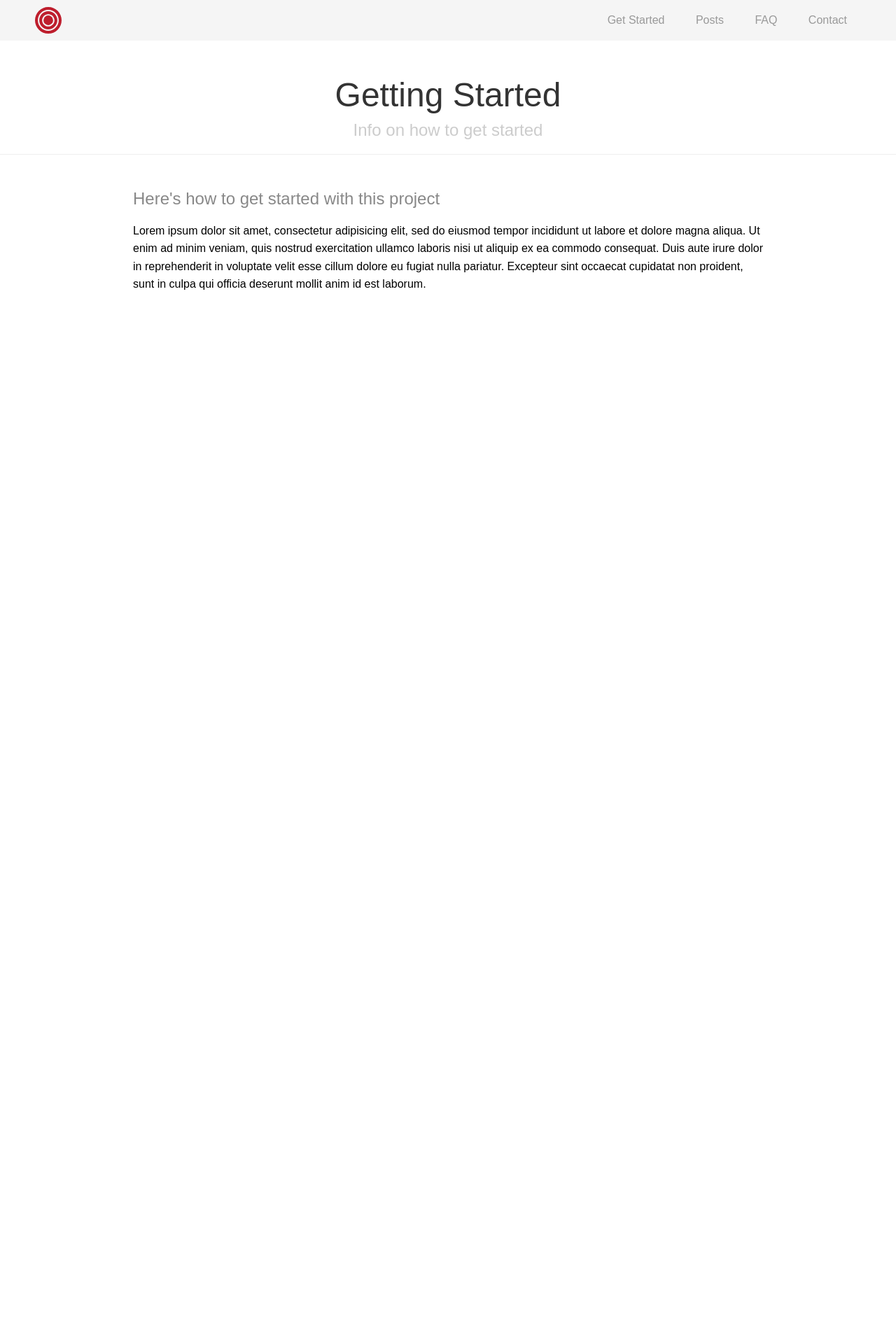
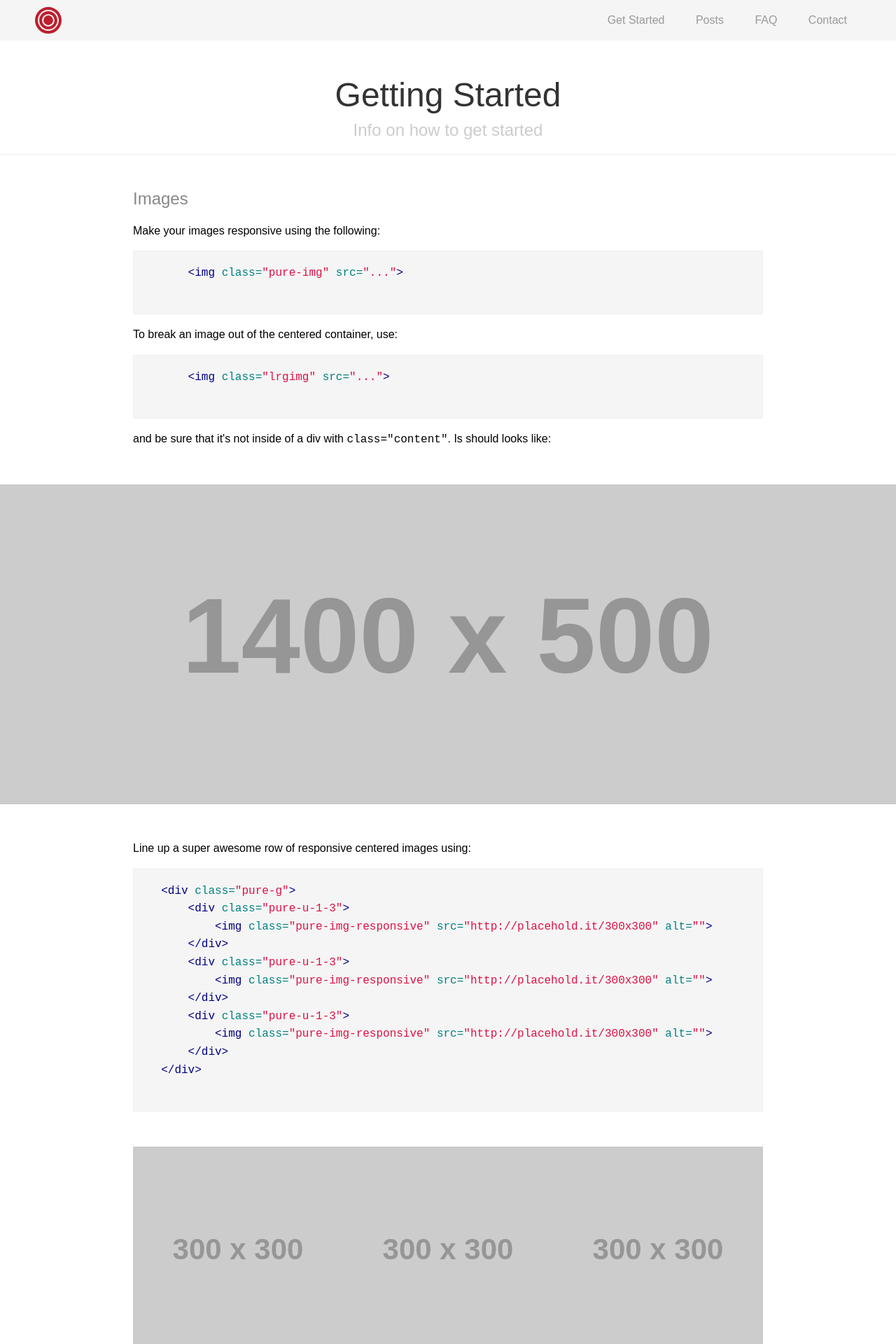
Before and after one commit to blkwk/blkwk.github.io, a Jekyll site: the page built from start/index.html, in a window 1280 px wide. Shown: the top 1920 px of the page at 70% size. Built offline with Jekyll 4.4.1, drawn with Linux system fonts in a browser that asks for light colours; Markdown is read by kramdown in place of the engine named in the settings; before the commit the page ends 900 px from its top, so only the background shows below that; some of the changed text lies outside the part shown.

Commit message:
more stuff
- side menu formatting
- adding getting started page info on images
- changing up test posts

```diff
--- a/_layouts/post.html
+++ b/_layouts/post.html
@@ -2,8 +2,7 @@
 layout: default
 ---
 <div class="content">
-  <h2 class="content-subhead">{{ page.title }}</h2>
-  <p class="meta">{{ page.date | date_to_string }}</p>
+  <p class="meta">{{ post.date | date: '%B %d, %Y' }}</p>
 
   <div class="post">
     {{ content }}
--- a/css/main.css
+++ b/css/main.css
@@ -698,19 +698,6 @@ appears on the left side of the page.
   float: right;
   margin-right: 50px; }
 
-.lrgimg {
-  display: block;
-  max-width: 100%;
-  height: auto;
-  margin: 0 auto; }
-
-ul {
-  padding: 0;
-  margin: 0; }
-  ul li {
-    margin: 0 0 0 1.3em;
-    padding: 0; }
-
 /* -- Responsive Styles (Media Queries) ------------------------------------- */
 /*
 Hides the menu at `48em`, but modify this based on your app's needs.
@@ -780,4 +767,34 @@ a {
 .highlight {
   margin: 0 auto;
   padding: 3px 20px;
-  background: #B1C4FA; }
+  background: #f5f5f5;
+  border: 1px solid #eee; }
+
+.lrgimg {
+  display: block;
+  max-width: 100%;
+  height: auto;
+  margin: 0 auto; }
+
+ul {
+  padding: 0;
+  margin: 0; }
+  ul li {
+    margin: 0 0 0 1.3em;
+    padding: 0; }
+
+.meta {
+  color: #ccc;
+  margin: 3em 0 1.5em 0; }
+
+.mb50 {
+  margin-bottom: 50px; }
+
+.mt50 {
+  margin-top: 50px; }
+
+.pure-g > div {
+  box-sizing: border-box; }
+
+.l-box {
+  padding: 0.25em; }
--- a/posts/index.html
+++ b/posts/index.html
@@ -12,7 +12,7 @@ title: Posts
       </p>
       <ul class="posts">
         {% for post in site.posts %}
-          <li><span>{{ post.date | date_to_string }}</span> &raquo; <a href="{{ post.url }}">{{ post.title }}</a></li>
+          <li><span>{{ post.date | date: '%B %d, %Y' }}</span> &raquo; <a href="{{ post.url }}">{{ post.title }}</a></li>
         {% endfor %}
       </ul>
     </div>
--- a/start/index.html
+++ b/start/index.html
@@ -5,8 +5,69 @@ subtitle: Info on how to get started
 ---
 
 <div id="home" class="content">
-  <h2 class="content-subhead">Here's how to get started with this project</h2>
-  <p>
-      Lorem ipsum dolor sit amet, consectetur adipisicing elit, sed do eiusmod tempor incididunt ut labore et dolore magna aliqua. Ut enim ad minim veniam, quis nostrud exercitation ullamco laboris nisi ut aliquip ex ea commodo consequat. Duis aute irure dolor in reprehenderit in voluptate velit esse cillum dolore eu fugiat nulla pariatur. Excepteur sint occaecat cupidatat non proident, sunt in culpa qui officia deserunt mollit anim id est laborum.
-  </p>
+  <h2 class="content-subhead">Images</h2>
+  <p>Make your images responsive using the following:</p>
+  {% highlight html %}
+      <img class="pure-img" src="...">
+  {% endhighlight %}
+  <p>To break an image out of the centered container, use:</p>
+  {% highlight html %}
+      <img class="lrgimg" src="...">
+  {% endhighlight %}
+  <p>and be sure that it's not inside of a div with <code>class="content"</code>. Is should looks like:</p>
 </div>
+
+<img class="lrgimg mb50" src="http://placehold.it/1400x500/be1e2d/ffffff" />
+
+<div class="content">
+  <p>Line up a super awesome row of responsive centered images using:</p>
+  {% highlight html %}
+  <div class="pure-g">
+      <div class="pure-u-1-3">
+          <img class="pure-img-responsive" src="http://placehold.it/300x300" alt="">
+      </div>
+      <div class="pure-u-1-3">
+          <img class="pure-img-responsive" src="http://placehold.it/300x300" alt="">
+      </div>
+      <div class="pure-u-1-3">
+          <img class="pure-img-responsive" src="http://placehold.it/300x300" alt="">
+      </div>
+  </div>
+  {% endhighlight %}
+  <div class="pure-g mt50">
+      <div class="pure-u-1-3">
+          <img class="pure-img-responsive" src="http://placehold.it/300x300" alt="">
+      </div>
+      <div class="pure-u-1-3">
+          <img class="pure-img-responsive" src="http://placehold.it/300x300" alt="">
+      </div>
+      <div class="pure-u-1-3">
+          <img class="pure-img-responsive" src="http://placehold.it/300x300" alt="">
+      </div>
+  </div>
+  <p>Or with padding:</p>
+  {% highlight html %}
+  <div class="pure-g">
+      <div class="pure-u-1-3 l-box">
+          <img class="pure-img-responsive" src="http://placehold.it/300x300" alt="">
+      </div>
+      <div class="pure-u-1-3 l-box">
+          <img class="pure-img-responsive" src="http://placehold.it/300x300" alt="">
+      </div>
+      <div class="pure-u-1-3 l-box">
+          <img class="pure-img-responsive" src="http://placehold.it/300x300" alt="">
+      </div>
+  </div>
+  {% endhighlight %}
+  <div class="pure-g mt50">
+      <div class="pure-u-1-3 l-box">
+          <img class="pure-img-responsive" src="http://placehold.it/300x300" alt="">
+      </div>
+      <div class="pure-u-1-3 l-box">
+          <img class="pure-img-responsive" src="http://placehold.it/300x300" alt="">
+      </div>
+      <div class="pure-u-1-3 l-box">
+          <img class="pure-img-responsive" src="http://placehold.it/300x300" alt="">
+      </div>
+  </div>
+</div>
```
Also changed, not shown: _includes/menu_sidebar.html (+7 -7 lines), _posts/2014-04-20-welcome-to-jekyll.markdown (deleted, +0 -25 lines), _posts/2015-04-12-kitchen-sink.md (deleted, +0 -25 lines), _posts/2015-09-10-test-post-2.md (added, +17 -0 lines), _posts/2015-09-12-test-post-1.md (added, +17 -0 lines), _scss/main.scss (+42 -2 lines), _scss/side-menu.scss (+30 -4 lines), _scss/top-menu.scss (+0 -17 lines).
